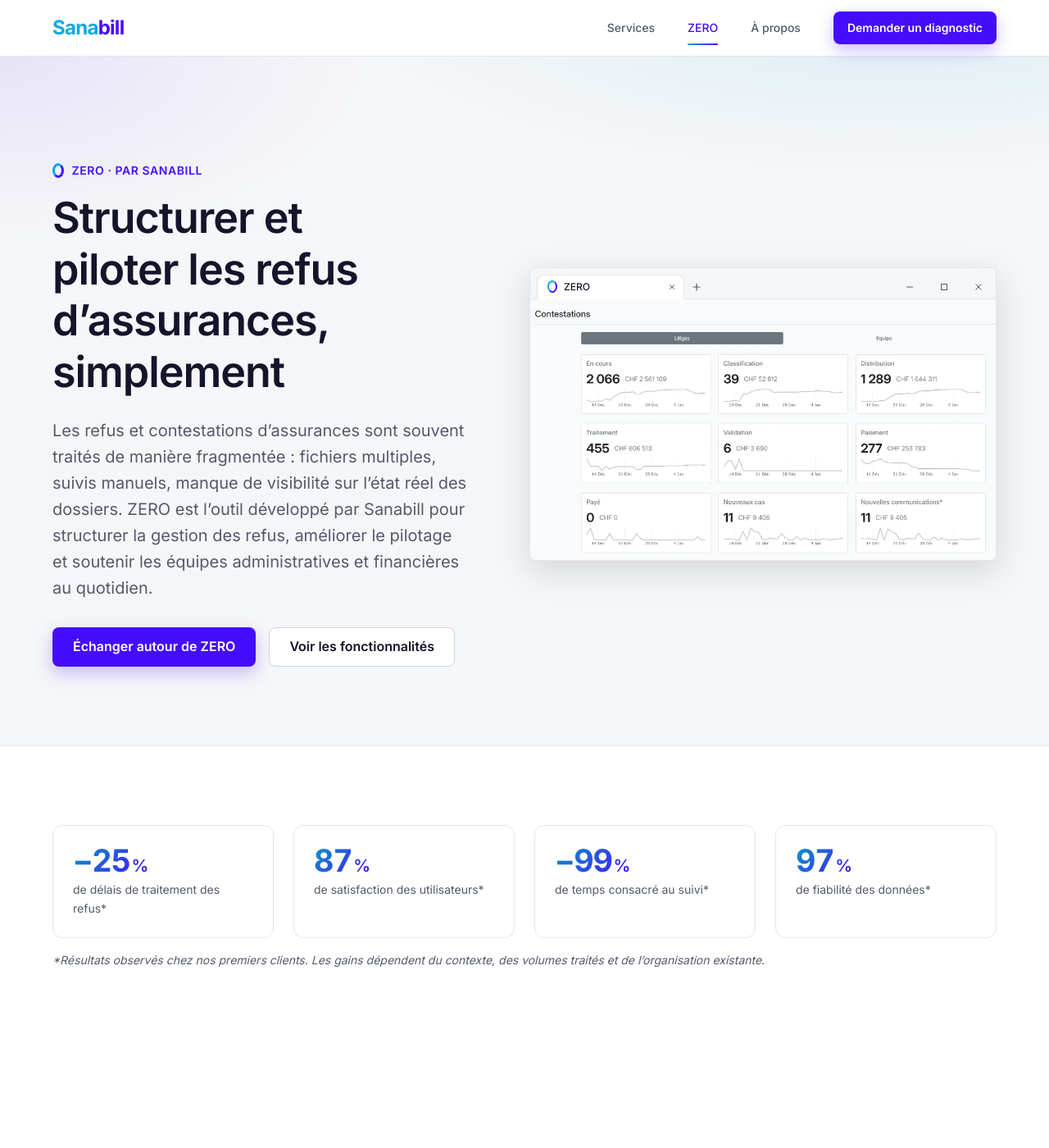
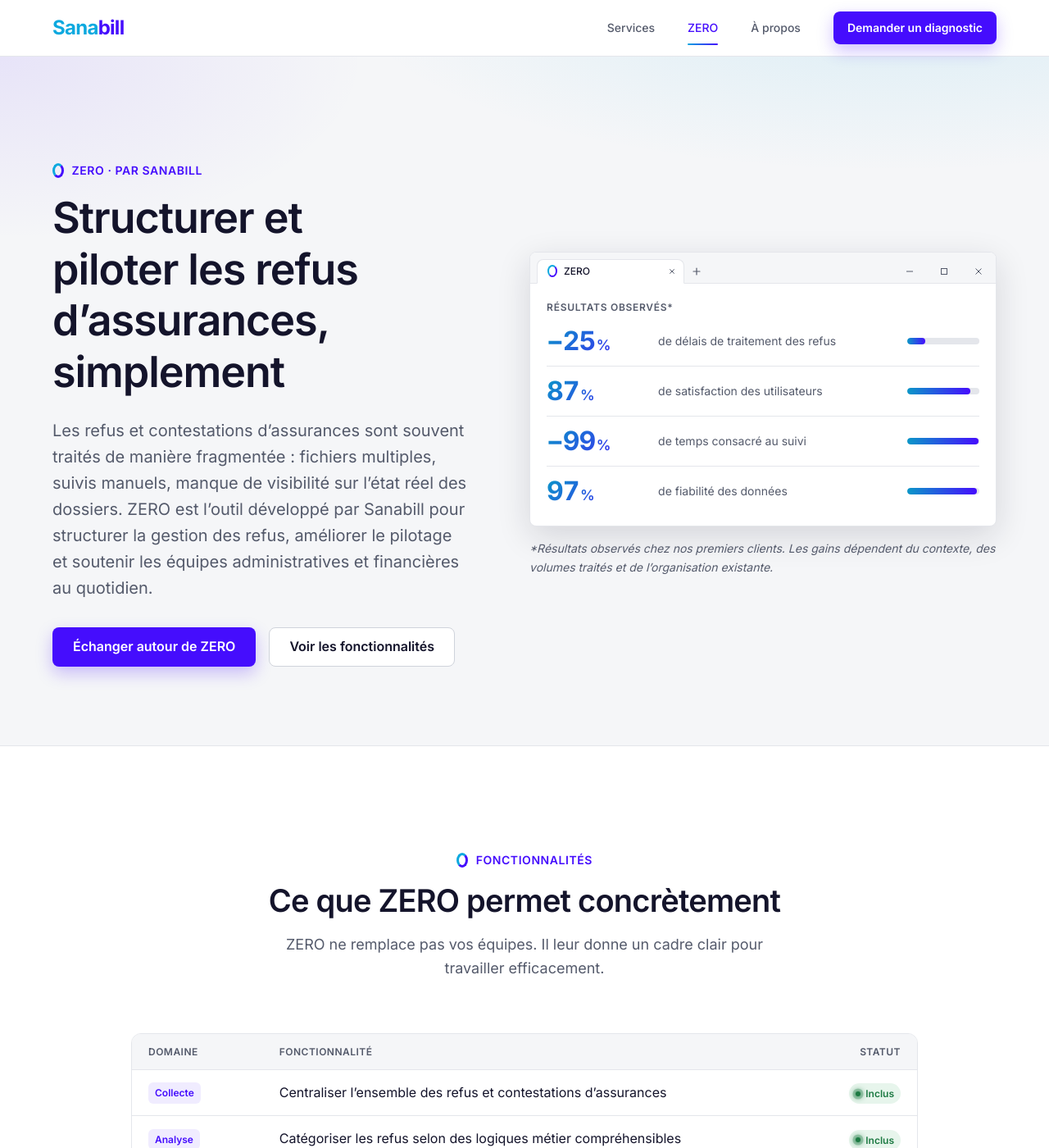
Before and after one commit to loicJubin/sanabill, a Jekyll site: the page built from fr/zero.html, in a window 1280 px wide and 1400 px high. Shown: the whole window at 82% size. Built offline with Jekyll 4.4.1, drawn with Linux system fonts in a browser that asks for light colours; a script that is not in the unit is left out.

Commit message:
feat(zero): Results in the hero and new principle illustrations
- Hero: the app screenshot is replaced by a ZERO window listing the
  observed results (figure, label, proportional bar) with the footnote
- Remove the separate results section (now in the hero)
- Intégration & données: illustrations for progressive integration
  (bricks added on your base), data ownership (data at home) and the
  framework (guidelines, not rails)

```diff
--- a/_includes/tile.html
+++ b/_includes/tile.html
@@ -9,7 +9,7 @@
     <span class="tile__status tile__status--{{ include.tone | default: 'ok' }}">{{ include.status }}</span>
   </div>
   <h3 class="tile__title">{{ include.title }}</h3>
-  {% assign art = "files,timeline,questions" | split: "," %}
+  {% assign art = "files,timeline,questions,bricks,data-home,rails" | split: "," %}
   <div class="tile__viz{% if art contains include.viz %} tile__viz--art{% endif %}" aria-hidden="true">
     {% case include.viz %}
     {% when 'files' %}
@@ -48,6 +48,37 @@
         <text class="tile-q" x="112" y="100" font-size="34">Pourquoi ?</text>
         <text class="tile-q tile-q--faint" x="222" y="28" font-size="16">Qui ?</text>
       </svg>
+    {% when 'bricks' %}
+      {% comment %} Your base stays; ZERO adds bricks one by one {% endcomment %}
+      <svg viewBox="0 0 300 108" focusable="false">
+        <rect class="tile-brick tile-brick--base" x="10" y="84" width="280" height="22" rx="3" />
+        {% for i in (0..9) %}<rect class="tile-brick tile-brick--base" x="{{ i | times: 28 | plus: 17 }}" y="78" width="14" height="7" rx="2" />{% endfor %}
+        {% assign bricks = "24,94,164" | split: "," %}
+        {% for x in bricks %}
+          {% assign xi = x | plus: 0 %}
+          <g class="tile-brick tile-brick--step{{ forloop.index }}">
+            <rect x="{{ xi }}" y="56" width="56" height="22" rx="3" />
+            <rect x="{{ xi | plus: 7 }}" y="50" width="14" height="7" rx="2" />
+            <rect x="{{ xi | plus: 35 }}" y="50" width="14" height="7" rx="2" />
+          </g>
+        {% endfor %}
+        <rect class="tile-brick--next" x="234" y="56" width="56" height="22" rx="3" />
+      </svg>
+    {% when 'data-home' %}
+      {% comment %} Your data stays at home {% endcomment %}
+      <svg viewBox="0 0 300 108" focusable="false">
+        <path class="tile-home" d="M80 52 L150 6 L220 52 V104 H80 Z" />
+        <path class="tile-db" d="M125 50 v38 a25 7 0 0 0 50 0 v-38 z" />
+        <ellipse class="tile-db tile-db--top" cx="150" cy="50" rx="25" ry="7" />
+        <path class="tile-db__line" d="M125 69 a25 7 0 0 0 50 0" />
+      </svg>
+    {% when 'rails' %}
+      {% comment %} Guidelines, not rails: the path stays free between them {% endcomment %}
+      <svg viewBox="0 0 300 108" focusable="false">
+        <path class="tile-rail" d="M10 20 H290" />
+        <path class="tile-rail" d="M10 90 H290" />
+        <path class="tile-path" d="M10 55 C 50 30, 80 80, 120 55 S 190 28, 230 60 S 275 72, 290 50" />
+      </svg>
     {% when 'solid' %}
       <div class="tile__bar tile__bar--solid"><span></span></div>
     {% else %}
--- a/_includes/zero.html
+++ b/_includes/zero.html
@@ -12,26 +12,25 @@
         <a href="#fonctionnalites" class="btn btn--ghost">{{ text.cta_secondary }}</a>
       </div>
     </div>
-    <figure class="app-frame zero-hero__visual">
-      {% include app-bar.html %}
-      <img src="{{ '/assets/images/pilotage_zero.webp' | relative_url }}" alt="{{ text.hero_image_alt }}" width="1000" height="539" fetchpriority="high" />
-    </figure>
-  </div>
-</section>
-
-{% comment %} Stats {% endcomment %}
-<section class="section section--tight" aria-labelledby="stats-title">
-  <div class="container">
-    <h2 class="sr-only" id="stats-title">{{ text.stats_title }}</h2>
-    <div class="kpi-grid kpi-grid--4">
-      {% for stat in text.stats %}
-        <div class="kpi">
-          {% include kpi-value.html value=stat.number %}
-          <span class="kpi__label">{{ stat.label }}</span>
+    <div class="zero-hero__visual">
+      <section class="app-frame results-panel" aria-labelledby="results-title">
+        {% include app-bar.html %}
+        <div class="results-panel__body">
+          <h2 class="results-panel__title" id="results-title">{{ text.stats_title }}*</h2>
+          <ul class="results-panel__list">
+            {% for stat in text.stats %}
+              {% assign bar = stat.number | remove: "−" | remove: "-" | remove: " %" | remove: "%" %}
+              <li class="results-panel__row">
+                {% include kpi-value.html value=stat.number %}
+                <span class="results-panel__label">{{ stat.label | remove: "*" }}</span>
+                <span class="results-panel__bar" aria-hidden="true"><i style="width: {{ bar }}%"></i></span>
+              </li>
+            {% endfor %}
+          </ul>
         </div>
-      {% endfor %}
+      </section>
+      <p class="footnote">{{ text.stats_disclaimers }}</p>
     </div>
-    <p class="footnote">{{ text.stats_disclaimers }}</p>
   </div>
 </section>
 
--- a/_sass/components/_tile.scss
+++ b/_sass/components/_tile.scss
@@ -203,3 +203,61 @@ $status-ok-bg: #e7f5ec;
     box-shadow: 0 0 0 5px transparent;
   }
 }
+
+.tile-brick {
+  fill: $bill-blue;
+
+  &--base {
+    fill: $border-strong;
+  }
+
+  &--step2 {
+    opacity: 0.6;
+  }
+
+  &--step3 {
+    opacity: 0.3;
+  }
+
+  &--next {
+    fill: none;
+    stroke: $bill-blue;
+    stroke-width: 1.5;
+    stroke-dasharray: 4 3;
+  }
+}
+
+.tile-home {
+  fill: none;
+  stroke: $bill-blue;
+  stroke-width: 2.5;
+  stroke-linejoin: round;
+}
+
+.tile-db {
+  fill: $bill-blue;
+
+  &--top {
+    fill: #6b3cff;
+  }
+
+  &__line {
+    fill: none;
+    stroke: $white;
+    stroke-width: 2;
+  }
+}
+
+.tile__viz .tile-rail {
+  fill: none;
+  stroke: #b3b8c4;
+  stroke-width: 2;
+  stroke-linecap: round;
+}
+
+.tile__viz .tile-path {
+  fill: none;
+  stroke: $bill-blue;
+  stroke-width: 2.5;
+  stroke-linecap: round;
+}
--- a/_sass/pages/_zero.scss
+++ b/_sass/pages/_zero.scss
@@ -14,6 +14,74 @@
 
   .btn-group {
     margin-top: $spacing-lg;
+  }
+}
+
+// Hero: results shown in a ZERO window (figure, label, bar)
+.results-panel {
+  &__body {
+    padding: 0.5rem 1.25rem 0.75rem;
+  }
+
+  &__title {
+    padding: 0.875rem 0 0.25rem;
+    font-size: $font-xs;
+    font-weight: $font-semibold;
+    letter-spacing: 0.06em;
+    text-transform: uppercase;
+    color: $ink-muted;
+  }
+
+  &__list {
+    padding: 0;
+    margin: 0;
+    list-style: none;
+  }
+
+  &__row {
+    display: grid;
+    grid-template-columns: 7.5rem 1fr;
+    gap: 0.25rem 1rem;
+    align-items: center;
+    padding: 0.875rem 0;
+    border-bottom: 1px solid $border;
+
+    &:last-child {
+      border-bottom: 0;
+    }
+
+    .kpi__value {
+      font-size: 2rem;
+    }
+
+    @include sm {
+      grid-template-columns: 7.5rem 1fr 5.5rem;
+    }
+  }
+
+  &__label {
+    font-size: $font-sm;
+    color: $ink-muted;
+  }
+
+  // Bar under the label on phones, in its own column from 640px
+  &__bar {
+    grid-column: 2;
+    height: 8px;
+    overflow: hidden;
+    background: $border;
+    border-radius: $radius-full;
+
+    @include sm {
+      grid-column: auto;
+    }
+
+    i {
+      display: block;
+      height: 100%;
+      background: linear-gradient(90deg, #0b97c8, $bill-blue);
+      border-radius: $radius-full;
+    }
   }
 }
 
```
Also changed, not shown: other parts of _includes/tile.html (+1 -1 lines), _data/zero.yml (+3 -4 lines).
